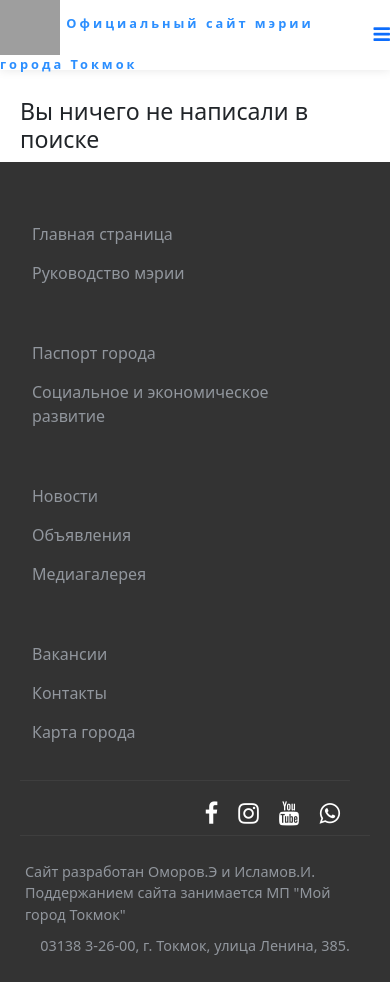
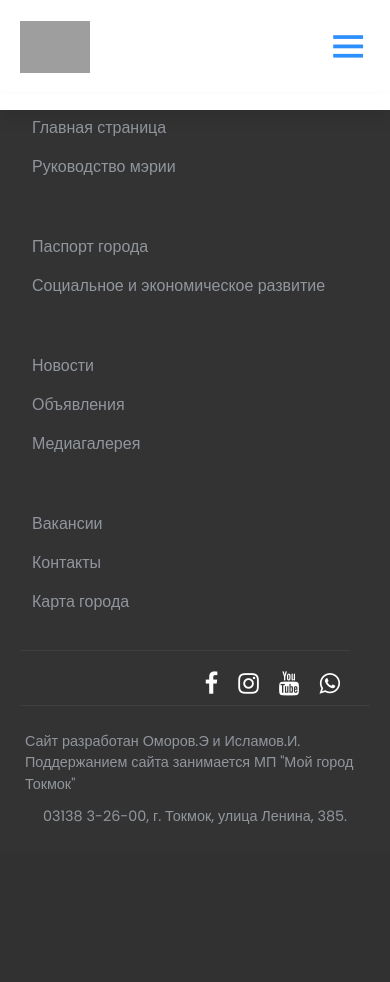
Before and after one commit to Esen312/My-town, a Django app: page /ru/search/ in a window 390 px wide. After the commit the page ends 824 px from the top, so only its background shows below. Run offline with Django 4.2, Linux system fonts and the light colour scheme; some libraries are stand-ins or nearby versions; grey boxes are pictures that could not be loaded.

Commit message:
added new header

```diff
--- a/templates/assets/css/header.css
+++ b/templates/assets/css/header.css
@@ -1,146 +1,188 @@
-nav {
-    margin-bottom: 0.5rem;
-    width: 100%;
-    height: 70px;
-    display: flex;
-    align-items: center;
-    justify-content: space-around;
-    background: #ffffff;
-    color: #0d6dfc;
-    z-index: 1000;
-    box-shadow: 0px 0px 10px rgba(0, 0, 0, 0.1);
-}
-a {
-  text-decoration: none;
-  color: #0065d7;
-  display: inline-block;
-  font-size: 1.2rem;
+@import url("https://fonts.googleapis.com/css2?family=Poppins:wght@300;400;500;600;700;800;900&display=swap");
+
+*{
+    margin: 0;
+    padding: 0;
+    box-sizing: border-box;
+    font-family: "Poppins", sans-serif;
 }
 
-a:hover {
-    color: #2c8fff; /* Устанавливаем новый цвет текста при наведении */
+body{
+    min-height: 100vh;
+    background-size: cover;
+    background-position: center;
 }
-.logo {
-    letter-spacing: 3px;
-    font-size: 0.8rem;
+.header{
+    position: fixed;
+    top: 0;
+    left: 0;
+    width: 100%;
+    padding: 1.3rem 10%;
+    /*box-shadow: 0 0 10px rgba(0, 0, 0, 0.1);*/
+    /*background: #ffffff;*/
+    /*backdrop-filter: blur(50px);*/
+    display: flex;
+    justify-content: space-between; /* элементы справа */
+    align-items: center;
+    z-index: 100;
 }
 
-.nav {
-    display: flex;
-    justify-content: space-around;
-    width: 65%;
+.header::before{
+    content: '';
+    position: absolute;
+    top: 0;
+    left: 0;
+    width: 100%;
+    height: 100%;
+    box-shadow: 0 0 10px rgba(0, 0, 0, 0.1);
+    background: #ffffff;
+    backdrop-filter: blur(50px);
+    z-index: -1;
 }
 
-.navlink {
-    list-style: none;
-    margin: 0.3rem;
+.logo{
+    font-size: 1.3rem;
+    color: #2c8fff;
+    text-decoration: none;
+    font-weight: 700;
+}
+.logo-img{
+    width: 4rem;
+    height: 4rem;
+}
+.navbar a {
+    font-size: 1.15rem;
+    color: #2c8fff;
+    text-decoration: none;
+    font-weight: 500;
+    margin-left: 2.5rem; /* расстояние между элементами */
 }
 
-.navlink a {
-    color: #0065d7;
-    text-decoration: none;
-    font-size: 1.0rem;
+#check {
+    display: none;
+}
+.icons{
+    position: absolute;
+    right: 5%;
+    font-size: 2.8rem;
+    color: #2c8fff;
+    cursor: pointer;
+    display: none;
+}
+/* Dropdown Styles */
+.dropdown {
+    position: relative;
+    display: inline-block;
 }
 
-.navlink a:hover {
-    color: #2c8fff;
-
-}
-.burger {
-    font-size: 1.2em;
+.dropdown-content {
     display: none;
-    z-index: 1100; /* Установите значение z-index больше, чем у элементов, которые могут перекрывать бургер-меню */
+    position: absolute;
+    background-color: #ffffff;
+    box-shadow: 0 .5rem 1rem rgba(0, 0, 0, .1);
+    backdrop-filter: blur(50px);
+    min-width: 160px;
+    z-index: 1;
 }
 
 
-@media screen and (max-width: 880px) {
-    .burger {
+.dropdown:hover .dropdown-content {
     display: block;
-
-    }
-    .nav {
-        margin: 0;
-        background: #ffffff;
-        position: absolute;
-        right: -100%;
-        top: 70px;
-        width: 50%;
-        height: calc(100% - 70px);
-        flex-direction: column;
-        justify-content: space-around;
-        padding: 0;
-        transition: all 400ms;
-        z-index: 100;
-    }
-    .navlink {
-        text-align: center;
 }
 
-    .nav-active {
-        right: 0;
+
+/* Media Query for Smaller Screens */
+@media (max-width: 939px) {
+    /* ... (existing styles) */
+
+    .navbar .dropdown-content {
+        position: static;
+        display: none;
+        background: transparent;
+        box-shadow: none;
+        transform: translateY(0);
+        opacity: 1;
+        transition: none;
+    }
+
+    #check:checked~.navbar .dropdown:hover .dropdown-content {
+        display: block;
+    }
+
+    #check:checked~.navbar .dropdown-content a {
+        transform: translateY(0);
+        opacity: 1;
+        transition-delay: calc(.15s * var(--i));
+    }
+}
+/* BREAKPOINTS */
+@media (max-width: 1075px) {
+    .header{
+        padding: 1.3rem 5%;
     }
 }
 
-
-
-.search-container {
-    display: flex;
-    align-items: center;
+@media (max-width: 939px) {
+    .logo{
+        font-size: 1.3rem;
+        color: #2c8fff;
+        text-decoration: none;
+        font-weight: 700;
+    }
+    .logo-img{
+        width: 20%;
+        height: 20%;
+    }
+    .logo-text{
+        display: none;
+    }
+    .icons{
+        display: inline-flex;
     }
 
-.search input[type="text"] {
-    padding: 10px;
-    border: none;
-    border-bottom: 2px solid #0065d7;
-    outline: none;
-    font-size: 1rem;
-    margin-right: 5px;
+    #check:checked~.icons #menu-icon {
+        display: none;
     }
-
-.search button {
-    background-color: #0065d7;
-    color: #ffffff;
-    border: none;
-    padding: 10px;
-    cursor: pointer;
-}
-
-
-/* Иконка лупы */
-.fa-search {
-    font-size: 1.2em;
-}
-
-/* styles.css */
-
-/* Стили для выпадающего списка */
-form select {
-    border: none; /* Убираем границы */
-    color: #0065d7; /* Цвет текста */
-    padding: 8px; /* Внутренний отступ */
-    border-radius: 4px; /* Закругляем углы */
-    outline: none; /* Убираем обводку при фокусе */
-    transition: background-color 0.3s; /* Плавное изменение цвета фона */
-}
-
-/* Стили при наведении */
-form select:hover {
-    color: #2c8fff;
-}
-
-/* Убираем стандартный стрелочный указатель у выпадающего списка */
-form select::-ms-expand {
+    .icons #close-icon{
         display: none;
     }
 
-/* Убираем стрелку у выпадающего списка в некоторых браузерах */
-form select::-webkit-inner-spin-button,
-form select::-webkit-outer-spin-button {
-    -webkit-appearance: none;
-    margin: 0;
+    #check:checked~.icons #close-icon {
+        display: block;
     }
 
-/* Стили для опций в выпадающем списке */
-form option {
-    color: #0065d7;
+    .navbar {
+        position: absolute;
+        top: 100%;
+        left: 0;
+        width: 100%;
+        height: 0;
+        background: #ffffff;
+        backdrop-filter: blur(50px);
+        box-shadow: 0 .5rem 1rem rgba(0, 0, 0, .1);
+        overflow: hidden;
+        transition: .30s ease;
+        flex-direction: column;
     }
+
+    #check:checked~.navbar {
+        height: auto;
+    }
+
+    .navbar a {
+        display: block;
+        font-size: 1.1rem;
+        margin: 1.5rem 0;
+        text-align: center;
+        transform: translateY(-50px);
+        opacity: 0;
+        transition: .30s ease;
+
+    }
+
+    #check:checked~.navbar a {
+        transform: translateY(0);
+        opacity: 1;
+        transition-delay: calc(.15s * var(--i));
+    }
+}
--- a/templates/assets/css/history.css
+++ b/templates/assets/css/history.css
@@ -10,7 +10,7 @@
 
 
 .content {
-  margin: 0 500px;
+  margin: 0 300px;
 
 }
 .content {
--- a/templates/assets/js/header.js
+++ b/templates/assets/js/header.js
@@ -1,14 +1,5 @@
-const burger = document.querySelector('.burger i');
-const nav = document.querySelector('.nav');
+const dropdown = document.querySelector('.dropdown');
 
-// Defining a function
-function toggleNav() {
-    burger.classList.toggle('fa-bars');
-    burger.classList.toggle('fa-times');
-    nav.classList.toggle('nav-active');
-}
-
-// Calling the function after click event occurs
-burger.addEventListener('click', function() {
-    toggleNav();
+dropdown.addEventListener('click', () => {
+    dropdown.classList.toggle('active');
 });
--- a/templates/components/header.html
+++ b/templates/components/header.html
@@ -3,39 +3,41 @@
 <title>{% block title %}Navbar{% endblock %}</title>
 {% block style %}
     <link rel="stylesheet" href="{% static 'css/header.css' %}">
-    <link rel="stylesheet" href="https://cdnjs.cloudflare.com/ajax/libs/font-awesome/4.7.0/css/font-awesome.min.css">
+    <link href='https://unpkg.com/boxicons@2.1.4/css/boxicons.min.css' rel='stylesheet'>
 {% endblock %}
 
 <body>
-    <nav>
-        <a href="#" class="logo"><img src="../../media/uploads/logo/logo.png"
-                                      alt="Логотип Токмока" width="60" height="60">
-            <strong>Официальный сайт мэрии города Токмок</strong></a>
+    <header class="header">
+        <a href="#" class="logo"><img class="logo-img" src="../../media/uploads/logo/logo.png"
+                                      alt="Логотип Токмока">
+            <span class="logo-text">Официальный сайт мэрии г. Токмок</span></a>
 
-        <ul class="nav">
-            <li class="navlink">
-                <div class="search-container">
-                    <form class="search" action="{% url 'search_view' %}" method="get">
-                        <input type="text" name="q" placeholder="Поиск...">
-                        <button type="submit"><i class="fa fa-search"></i></button>
-                    </form>
+        <input type="checkbox" id="check">
+        <label for="check" class="icons">
+            <i class='bx bx-menu' id="menu-icon"></i>
+            <i class='bx bx-x' id="close-icon"></i>
+        </label>
+
+        <nav class="navbar">
+
+    <a href="/news/" style="--i:0;">{% trans 'Новости'%}</a>
+    <a href="/feedback/" style="--i:1;">{% trans 'Обратная связь'%}</a>
+    <a href="#" style="--i:2;">{% trans 'Вакансии'%}</a>
+    <div class="dropdown" style="--i:3;">
+        <a href="#">{% trans 'Информация о городе'%}</a>
+        <div class="dropdown-content">
+            <a href="/history/">{% trans 'История города'%}</a>
+            <a href="/town_hall_managements/">{% trans 'Руководство мэрии'%}</a>
+            <a href="/contact/">{% trans 'Контакты'%}</a>
         </div>
-            </li>
-
-            <li class="navlink"><a href="/history/">{% trans 'История города'%}</a></li>
-            <li class="navlink"><a href="#">{% trans 'Руководство мэрии'%}</a></li>
-            <li class="navlink"><a href="/news/">{% trans 'Новости'%}</a></li>
-            <li class="navlink"><a href="/contact/">{% trans 'Контакты'%}</a></li>
-            <li class="navlink"><a href="/feedback/">{% trans 'Обратная связь'%}</a></li>
-            <li class="navlink"><a href="#">{% trans 'Вакансии'%}</a></li>
-            <li>
+    </div>
+    <div class="dropdown" style="--i:4;">
         <form action="{% url 'set_language' %}" method="post">
             {% csrf_token %}
             <input name="next" type="hidden" value="{{ redirect_to }}">
             {% get_current_language as LANGUAGE_CODE %}
             {% get_available_languages as LANGUAGES %}
             {% get_language_info_list for LANGUAGES as languages %}
-
                 <select name="language" onchange="this.form.submit()">
                     {% for language in languages %}
                         <option value="{{ language.code }}" {% if language.code == LANGUAGE_CODE %}selected{% endif %}>
@@ -44,14 +46,10 @@
                     {% endfor %}
                 </select>
         </form>
-
-            </li>
-        </ul>
-        <div class="burger">
-            <i class="fa fa-bars"></i>
     </div>
 </nav>
-
+    </header>
+</body>
 {% block script %}
     <script src="{% static 'js/header.js' %}"></script>
 {% endblock %}
```
Also changed, not shown: templates/sacas.html (added, +293 -0 lines). Lines whose indentation alone changed are shown as unchanged.
